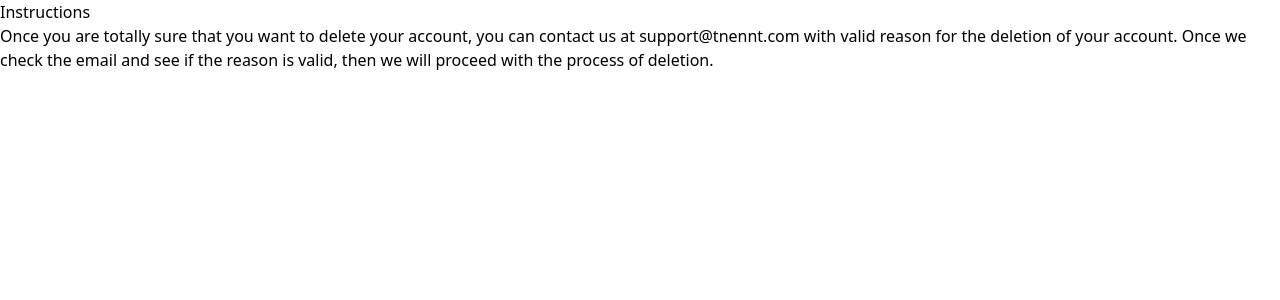
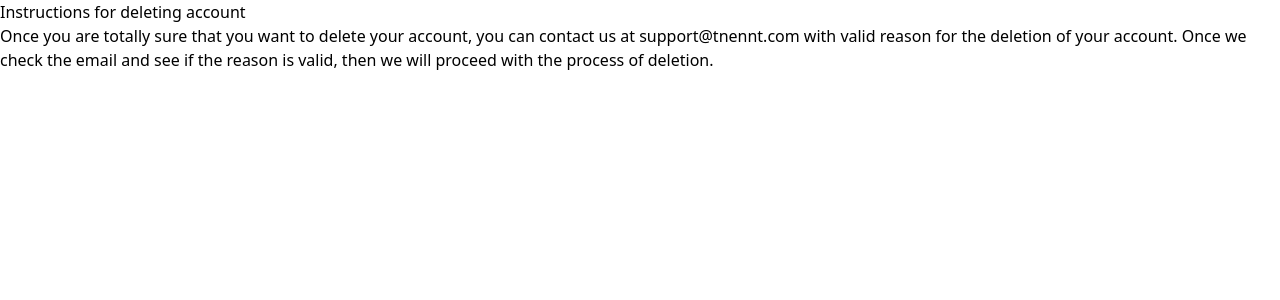
Before and after one commit to YoursGithub/tnennt---coming, a React (Vite) app: page /deleteacc in a window 1280 px wide. Shown: the top 300 px of the page. Built offline with nearby package versions, Linux system fonts and the light colour scheme.

Commit message:
Correction

```diff
--- a/src/pages/Deleteacc.jsx
+++ b/src/pages/Deleteacc.jsx
@@ -6,7 +6,7 @@ const Deleteacc = () => {
         <div className="bg-gray-100 min-h-screen flex justify-center items-start py-8 px-4 sm:px-6 lg:px-8">
         <div className="bg-white shadow-md rounded-lg max-w-3xl w-full mt-10 p-6 sm:p-8">
         <h1 className="text-3xl sm:text-4xl font-bold mb-2">
-        Instructions
+        Instructions for deleting account
         </h1>
         <p className="text-gray-600 mb-6 mt-3">Once you are totally sure that you want to delete your account, you can contact us at <span className='text-red-600'>support@tnennt.com</span> with valid reason for the deletion of your account. Once we check the email and see if the reason is valid, then we will proceed with the process of deletion.</p>
         </div>
```
